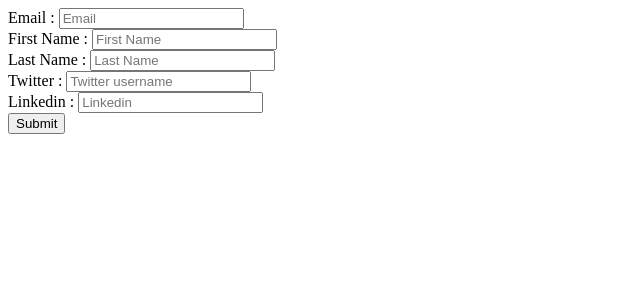
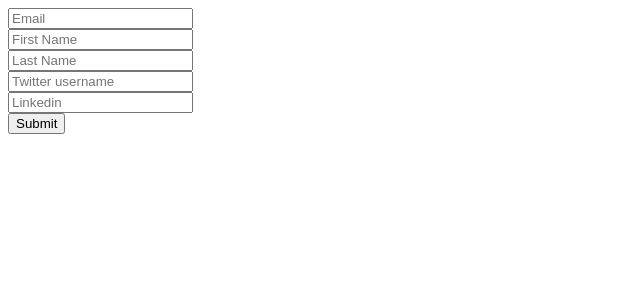
Before and after one commit to matthewrice/Contact-List, a Node project: template app/scripts/templates/contact-list.hbs in a window 1280 px wide. Shown: the top 300 px of the page, without its empty margins (0-640 px from the left). Run offline with Node 20 templates, Linux system fonts and the light colour scheme; the template is opened without the code that fills it, so the values that code supplies are empty.

Commit message:
Made some tweaks. Changed background image, button background color, input border color, bootstrap columns, and fonts.

```diff
--- a/app/index.html
+++ b/app/index.html
@@ -4,7 +4,7 @@
     <meta charset="utf-8">
     <meta name="viewport" content="width=device-width, initial-scale=1, minimal-ui">
     <title>Contacts List</title>
-    <link href="https://fonts.googleapis.com/css?family=Exo+2" rel="stylesheet">
+    <link href="https://fonts.googleapis.com/css?family=Raleway|Reem+Kufi" rel="stylesheet">
     <link rel="stylesheet" href="css/app.css">
   </head>
   <body>
--- a/app/scripts/templates/contact-list.hbs
+++ b/app/scripts/templates/contact-list.hbs
@@ -1,28 +1,23 @@
-<div class="contact-list-form col-md-11">
-  <div>
-    <label for="email" class="email-label">Email :</label>
+<div class="contact-list-form col-md-12">
+  <div class="row">
     <input id="email" class="email" type="email" name="email" value="" placeholder="Email">
   </div>
 
-  <div>
-    <label for="firstName" class="first-name-label">First Name :</label>
+  <div class="row">
     <input id="firstName" class="first-name" type="text" name="firstName" value="" placeholder="First Name">
   </div>
 
-  <div>
-    <label for="lastName" class="last-name-label">Last Name :</label>
+  <div class="row">
     <input id="lastName" class="last-name" type="text" name="lastName" value="" placeholder="Last Name">
   </div>
 
-  <div>
-    <label for="twitterUsername" class="twitter-username-label">Twitter :</label>
+  <div class="row">
     <input id="twitterUsername" class="twitter-username" type="text" name="twitterUsername" value="" placeholder="Twitter username">
   </div>
 
-  <div>
-    <label for="linkedIn" class="linkedin-label">Linkedin :</label>
+  <div class="row">
     <input id="linkedIn" class="linkedin" type="url" name="linkedIn" value="" placeholder="Linkedin">
   </div>
 
-  <input class="btn form-button col-md-offset-4 col-md-4" id="button" type="submit" name="submit" value="Submit">
+  <input class="btn form-button col-xs-offset-2 col-xs-8 button" id="button" type="submit" name="submit" value="Submit">
 </div>
--- a/app/scripts/view/contactsview.js
+++ b/app/scripts/view/contactsview.js
@@ -17,7 +17,7 @@
 
 var FormView = Backbone.View.extend({
   tagName: 'form',
-  className: 'contact-list col-md-offset-4 col-md-5',
+  className: 'contact-list col-md-offset-4 col-md-4 col-sm-offset-3 col-sm-6 col-xs-offset-2 col-xs-8',
   template: contactListTemplate,
   events: {
     'submit': 'addContactInfo'
```
Also changed, not shown: app/styles/app.scss (+15 -35 lines), app/images/phone-background.jpg (added), app/images/phone-operator.jpg (deleted), app/images/superman.jpg (deleted).
